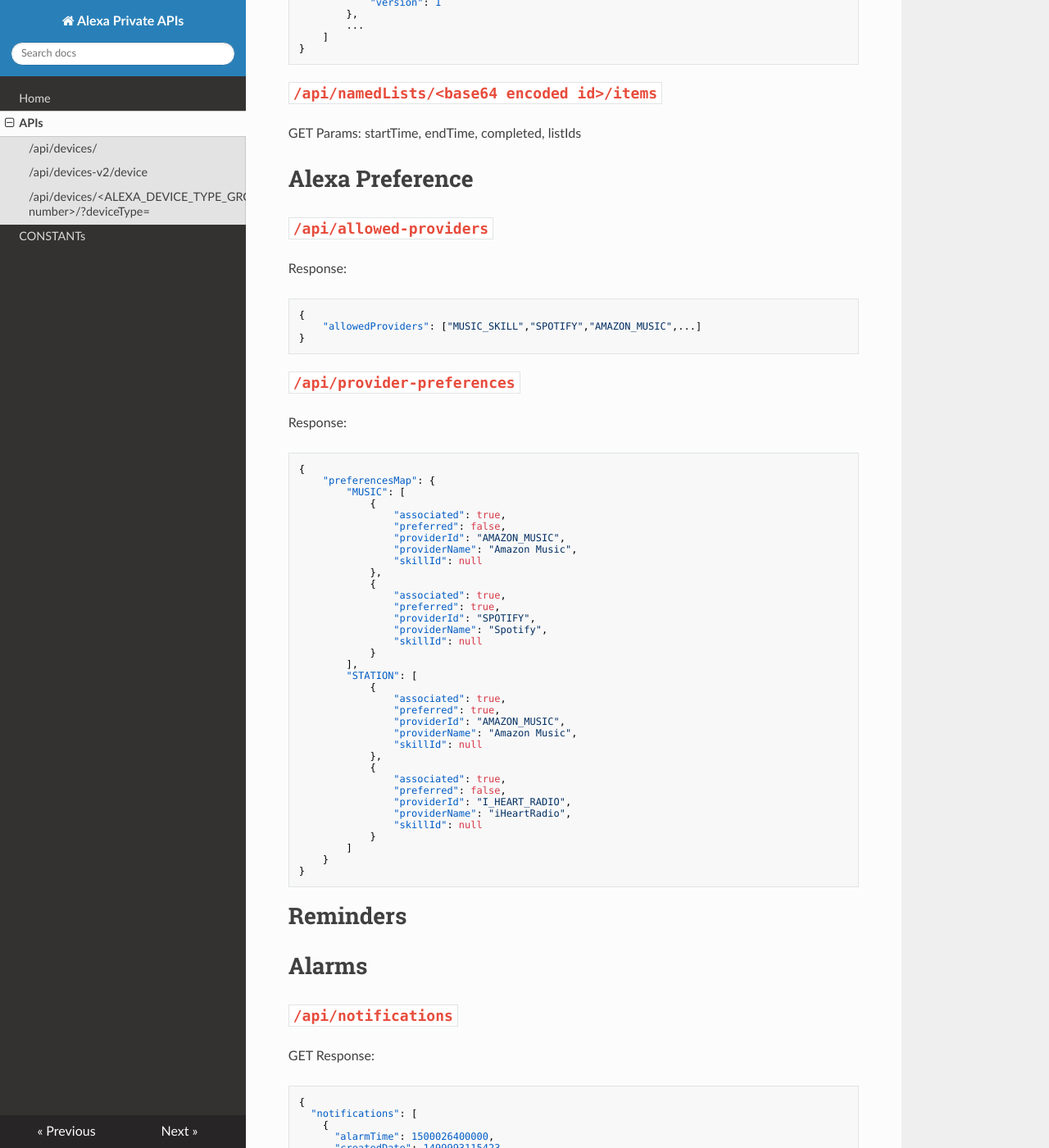
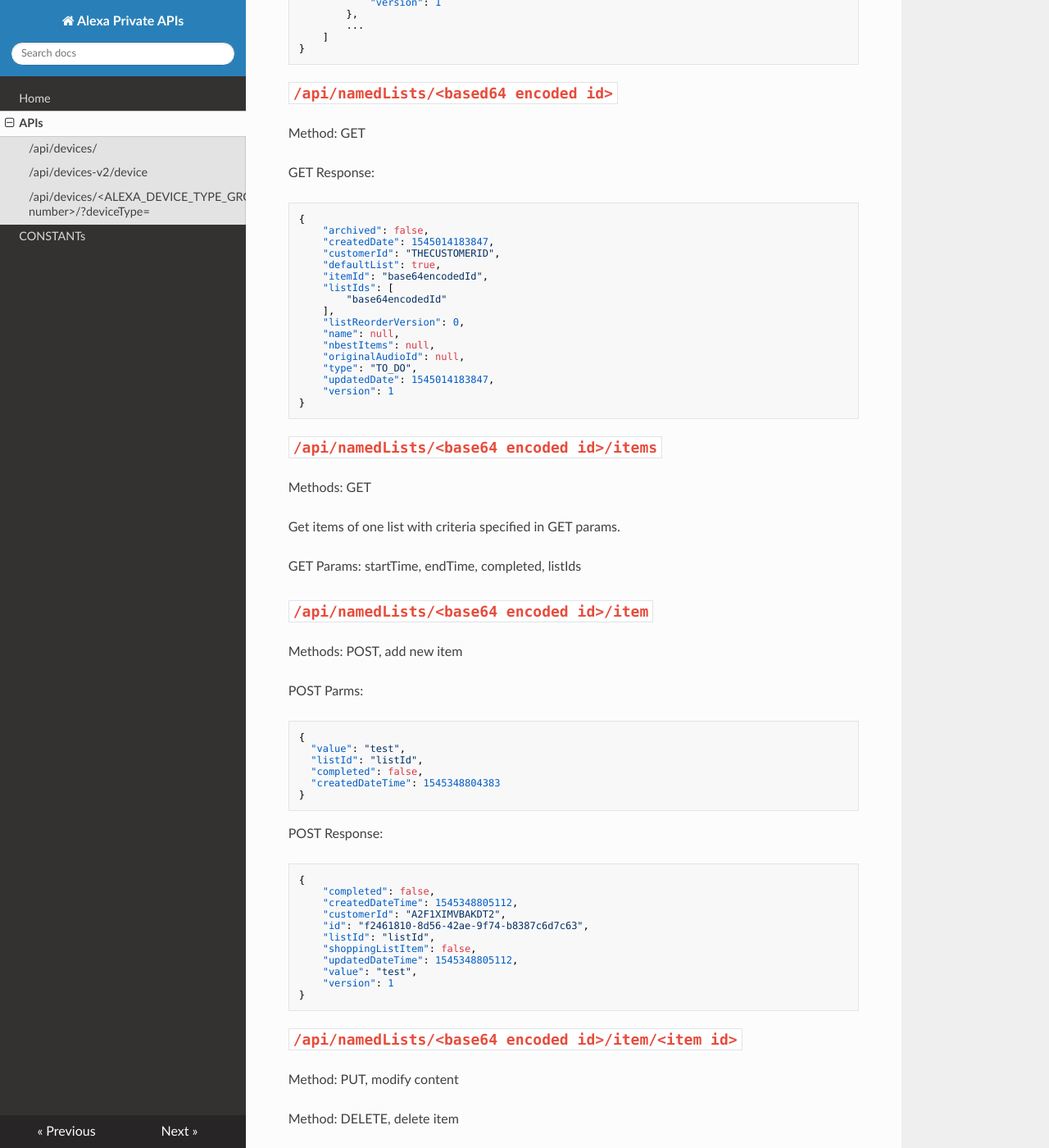
Before and after one commit to yimoucao/alexa-app-apis, an MkDocs documentation site: the page built from docs/apis.md, in a window 1280 px wide and 1400 px high, scrolled down 2683 px. Shown: the whole window at 82% size. Built offline with MkDocs 1.6.1, drawn with Linux system fonts in a browser that asks for light colours; nearby versions of some CDN libraries.

Commit message:
Update apis.md

````diff
--- a/docs/apis.md
+++ b/docs/apis.md
@@ -163,9 +163,77 @@
 }
 ```
 
+## `/api/namedLists/<based64 encoded id>`
+
+Method: GET
+
+GET Response:
+
+```json
+{
+    "archived": false,
+    "createdDate": 1545014183847,
+    "customerId": "THECUSTOMERID",
+    "defaultList": true,
+    "itemId": "base64encodedId",
+    "listIds": [
+        "base64encodedId"
+    ],
+    "listReorderVersion": 0,
+    "name": null,
+    "nbestItems": null,
+    "originalAudioId": null,
+    "type": "TO_DO",
+    "updatedDate": 1545014183847,
+    "version": 1
+}
+```
+
+
 ## `/api/namedLists/<base64 encoded id>/items`
 
+Methods: GET
+
+Get items of one list with criteria specified in GET params.
+
 GET Params: startTime, endTime, completed, listIds
+
+## `/api/namedLists/<base64 encoded id>/item`
+
+Methods: POST, add new item
+
+POST Parms:
+
+```json
+{
+  "value": "test",
+  "listId": "listId",
+  "completed": false,
+  "createdDateTime": 1545348804383
+}
+```
+
+POST Response:
+
+```json
+{
+    "completed": false,
+    "createdDateTime": 1545348805112,
+    "customerId": "A2F1XIMVBAKDT2",
+    "id": "f2461810-8d56-42ae-9f74-b8387c6d7c63",
+    "listId": "listId",
+    "shoppingListItem": false,
+    "updatedDateTime": 1545348805112,
+    "value": "test",
+    "version": 1
+}
+```
+
+## `/api/namedLists/<base64 encoded id>/item/<item id>`
+
+Method: PUT, modify content
+
+Method: DELETE, delete item
 
 # Alexa Preference
 
````
